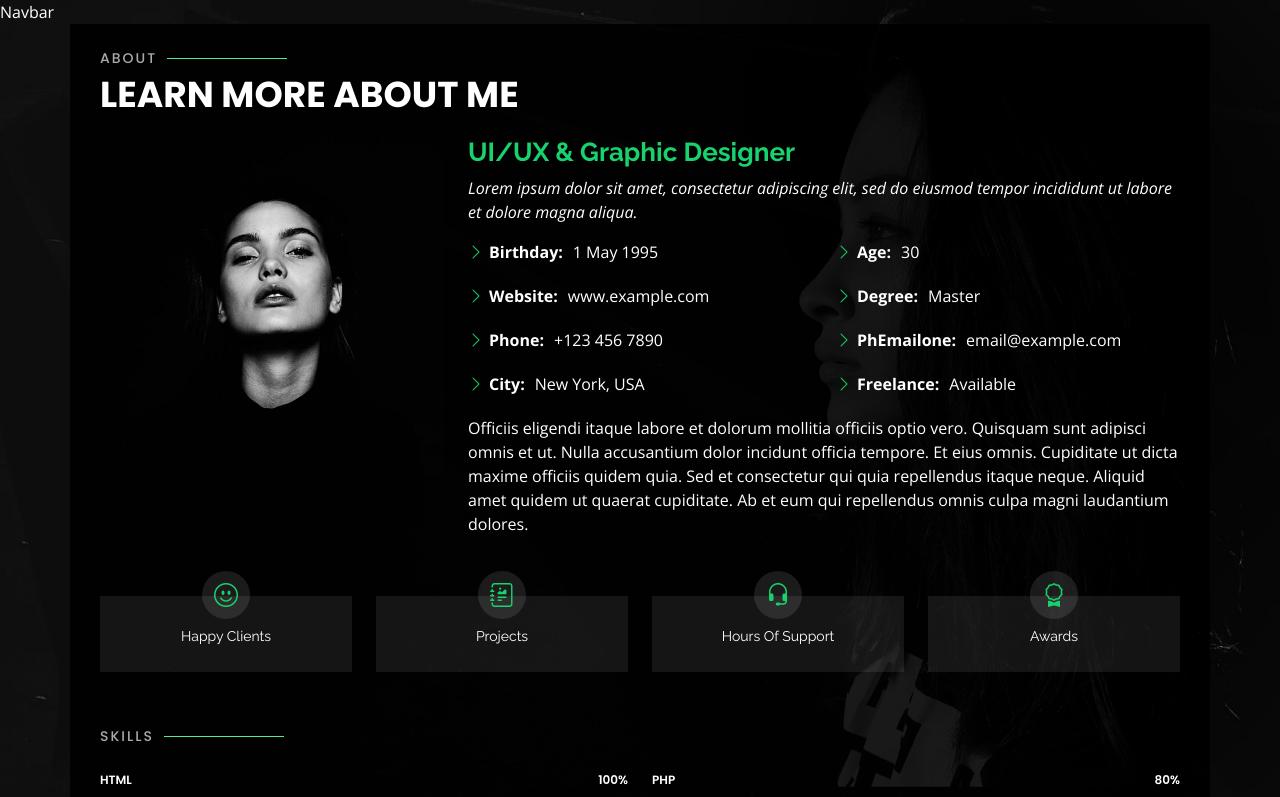
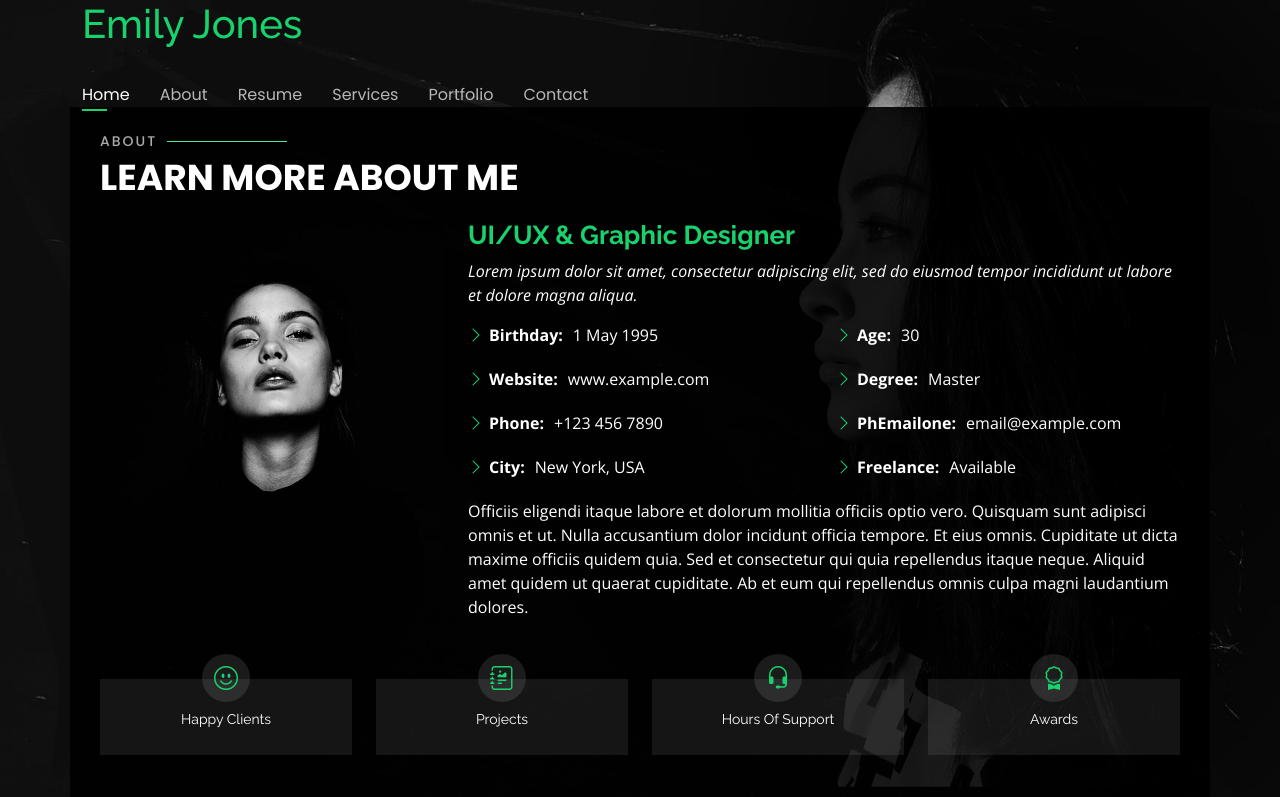
Before and after one commit to delia-pixel/portfolio, a React (Create React App) app: page /about in a window 1280 px wide. Shown: the top 797 px of the page. Built offline with nearby package versions, Linux system fonts and the light colour scheme.

Commit message:
add Navbar Component

```diff
--- a/src/components/Navbar.js
+++ b/src/components/Navbar.js
@@ -1,9 +1,22 @@
-import React from 'react'
+import React from "react";
 
 const Navbar = () => {
   return (
-    <div>Navbar</div>
+		<div className="container">
+      <h1><a href="/">Emily Jones</a></h1>
+			<nav id="navbar" className="navbar">
+				<ul>
+					<li><a className="nav-link active" href="/">Home</a></li>
+					<li><a className="nav-link" href="/about">About</a></li>
+					<li><a className="nav-link" href="/resume">Resume</a></li>
+					<li><a className="nav-link" href="/services">Services</a></li>
+					<li><a className="nav-link" href="/portfolio">Portfolio</a></li>
+					<li><a className="nav-link" href="/contact">Contact</a></li>
+				</ul>
+				<i className="bi bi-list mobile-nav-toggle"></i>
+			</nav>
+		</div>
   )
 }
 
-export default Navbar
+export default Navbar;
```
